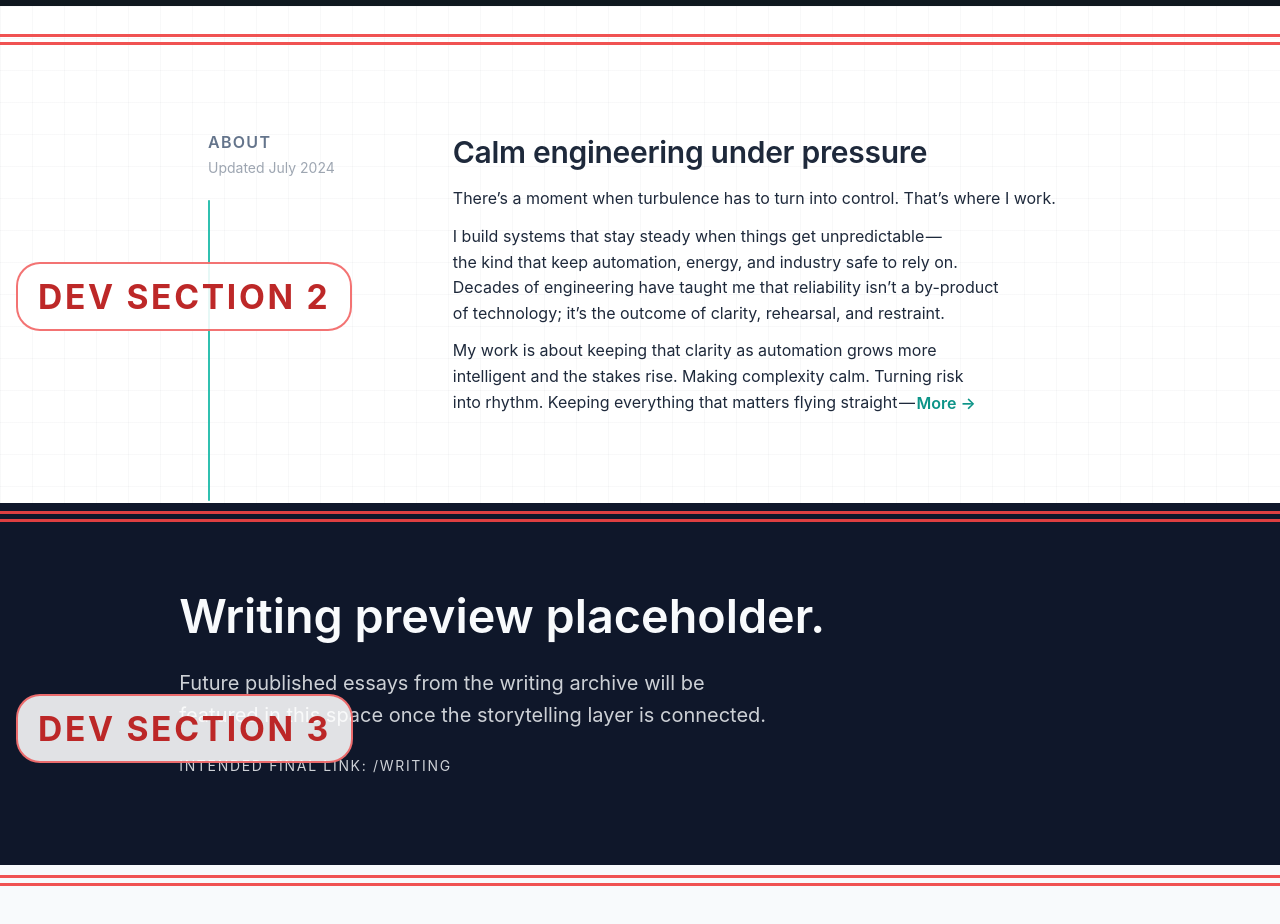
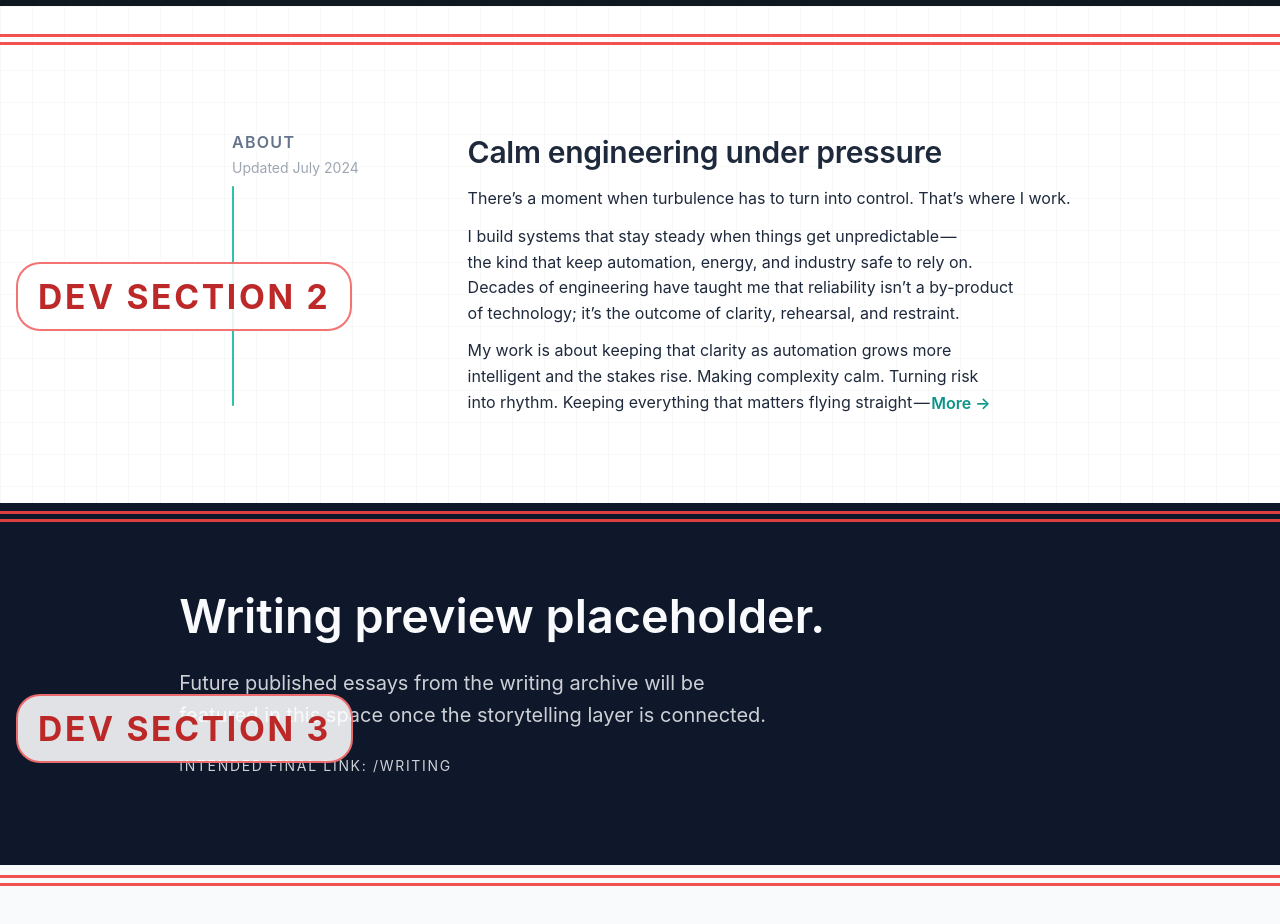
Before and after one commit to pau1a/plnext, a Next.js app: page / in a window 1280 px wide. Shown: the part 800-1724 px from the top of the page. Built offline with nearby package versions, Linux system fonts and the light colour scheme; no server answers; grey boxes are pictures that could not be loaded.

Commit message:
fix(home-about): recalibrate rail position

```diff
--- a/src/components/home/AboutCapsule.module.scss
+++ b/src/components/home/AboutCapsule.module.scss
@@ -81,8 +81,8 @@
   .content {
     grid-template-columns: minmax(0, 0.26fr) minmax(0, 0.74fr);
     align-items: stretch;
-    column-gap: clamp(0.5rem, 2.5vw, 1rem);
-    margin-inline-start: clamp(1.5rem, 3vw, 2rem);
+    column-gap: clamp(0.25rem, 2vw, 0.75rem);
+    margin-inline-start: clamp(3rem, 5vw, 3.5rem);
   }
 }
 
@@ -138,16 +138,15 @@
   overflow: hidden;
   align-self: stretch;
   flex: 1;
-  margin-top: calc(var(--rail-bar-offset) - 0.35rem);
-  margin-bottom: calc(var(--space-md) * -1);
-  min-height: calc(100% + var(--space-md));
+  margin-top: clamp(0rem, calc(var(--rail-bar-offset) - 1.2rem), 1.5rem);
+  margin-bottom: calc((var(--line-height-base) - 1) * var(--font-size-base));
+  min-height: auto;
 }
 
 @media (min-width: 64rem) {
   .accentTrack {
-    margin-top: calc(var(--rail-bar-offset) - 0.35rem);
-    min-height: calc(100% + var(--space-lg));
-    margin-bottom: calc(var(--space-lg) * -1);
+    margin-top: clamp(0rem, calc(var(--rail-bar-offset) - 1.2rem), 1.2rem);
+    margin-bottom: calc((var(--line-height-base) - 1) * var(--font-size-base));
   }
 }
 
```
